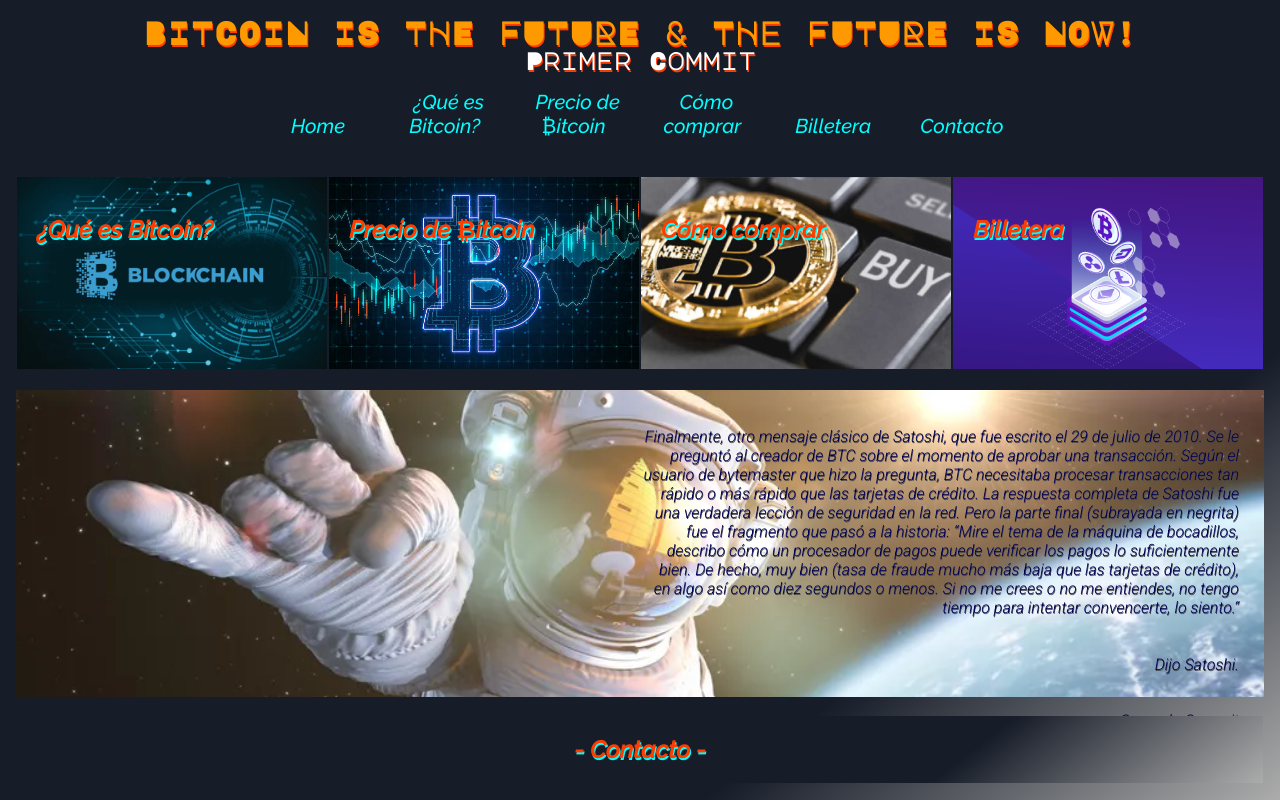
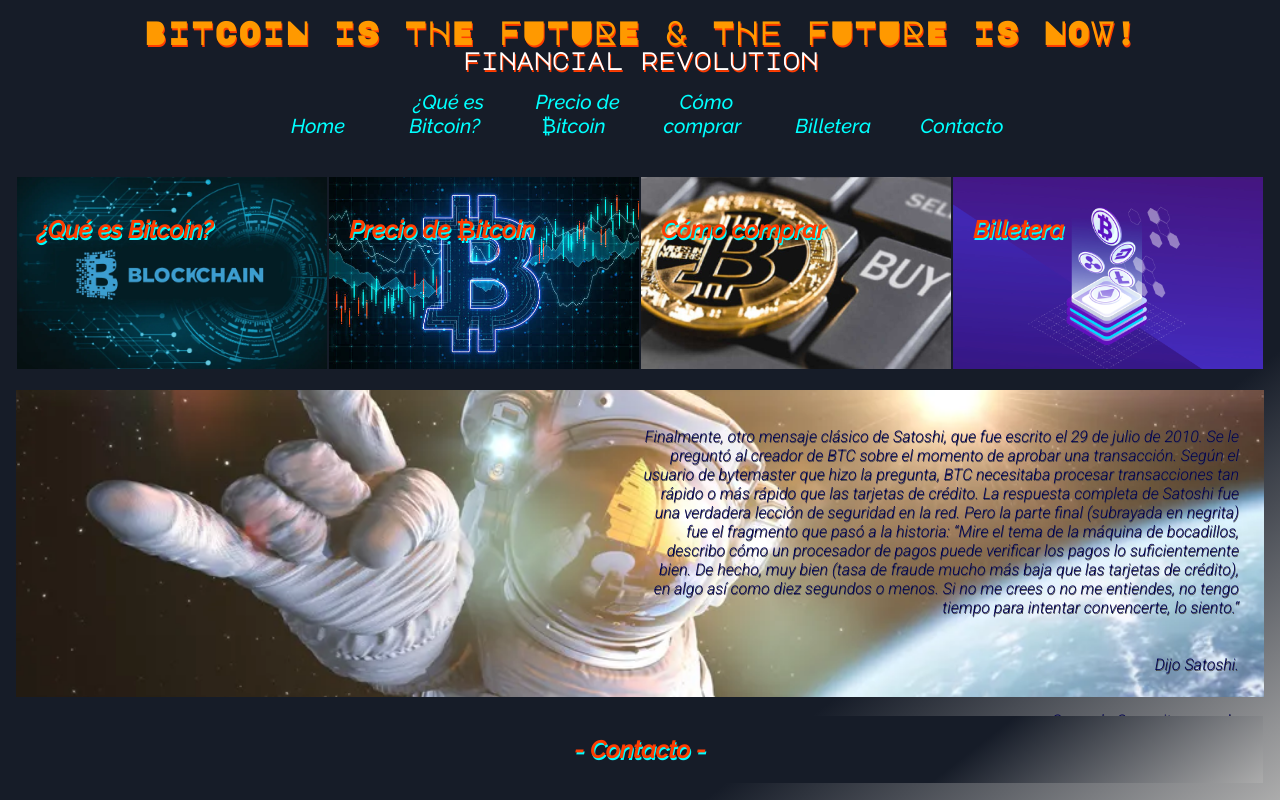
Before and after one commit to kleyberthsantos/Class15, a plain HTML site: page index.html in a window 1280 px wide. Drawn offline with Linux system fonts and the light colour scheme.

Commit message:
modificado h2 header nuevo commit

```diff
--- a/estilos.css
+++ b/estilos.css
@@ -11,7 +11,7 @@ h1 {
 	width: center;
 	text-align: center;
 }
-
+/* se modifica h2 desde la nube */
 h2 {
 	color: white;
 	font-family: 'Major Mono Display', monospace;
--- a/index.html
+++ b/index.html
@@ -28,7 +28,7 @@
 
 		<div>
 			<h1>BITCOIN IS THE FUTURE & THe FUTURE IS NOW!</h1>
-			<h2>Primer Commit</h2>
+			<h2>financial revolution</h2>
 		</div>
 		<br>
 		<nav>
@@ -53,7 +53,7 @@
 	<div id="dividir">
 	<p>Finalmente, otro mensaje clásico de Satoshi, que fue escrito el 29 de julio de 2010. Se le preguntó al creador de BTC sobre el momento de aprobar una transacción. Según el usuario de bytemaster que hizo la pregunta, BTC necesitaba procesar transacciones tan rápido o más rápido que las tarjetas de crédito. La respuesta completa de Satoshi fue una verdadera lección de seguridad en la red. Pero la parte final (subrayada en negrita) fue el fragmento que pasó a la historia: “Mire el tema de la máquina de bocadillos, describo cómo un procesador de pagos puede verificar los pagos lo suficientemente bien. De hecho, muy bien (tasa de fraude mucho más baja que las tarjetas de crédito), en algo así como diez segundos o menos. Si no me crees o no me entiendes, no tengo tiempo para intentar convencerte, lo siento.“</p>
 	<p>Dijo Satoshi.</p>
-	<p>Segundo Commit</p>
+	<p>Segundo Commit agregado</p>
 	</div>
 	<br>
 	<footer><a href="contacto.html"><h2> - Contacto - </h2></a></footer>
```
Also changed, not shown: 2 other files.
